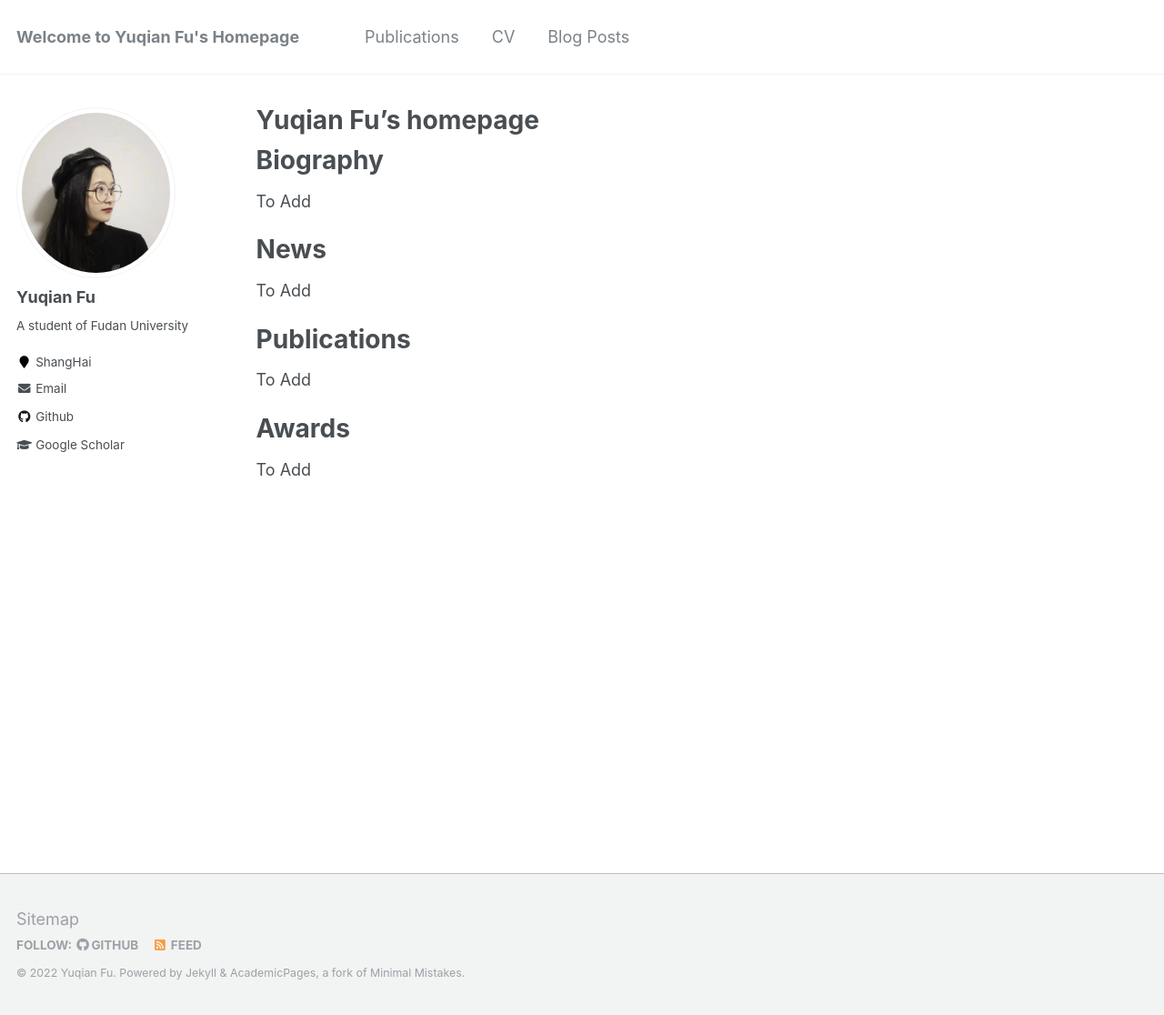
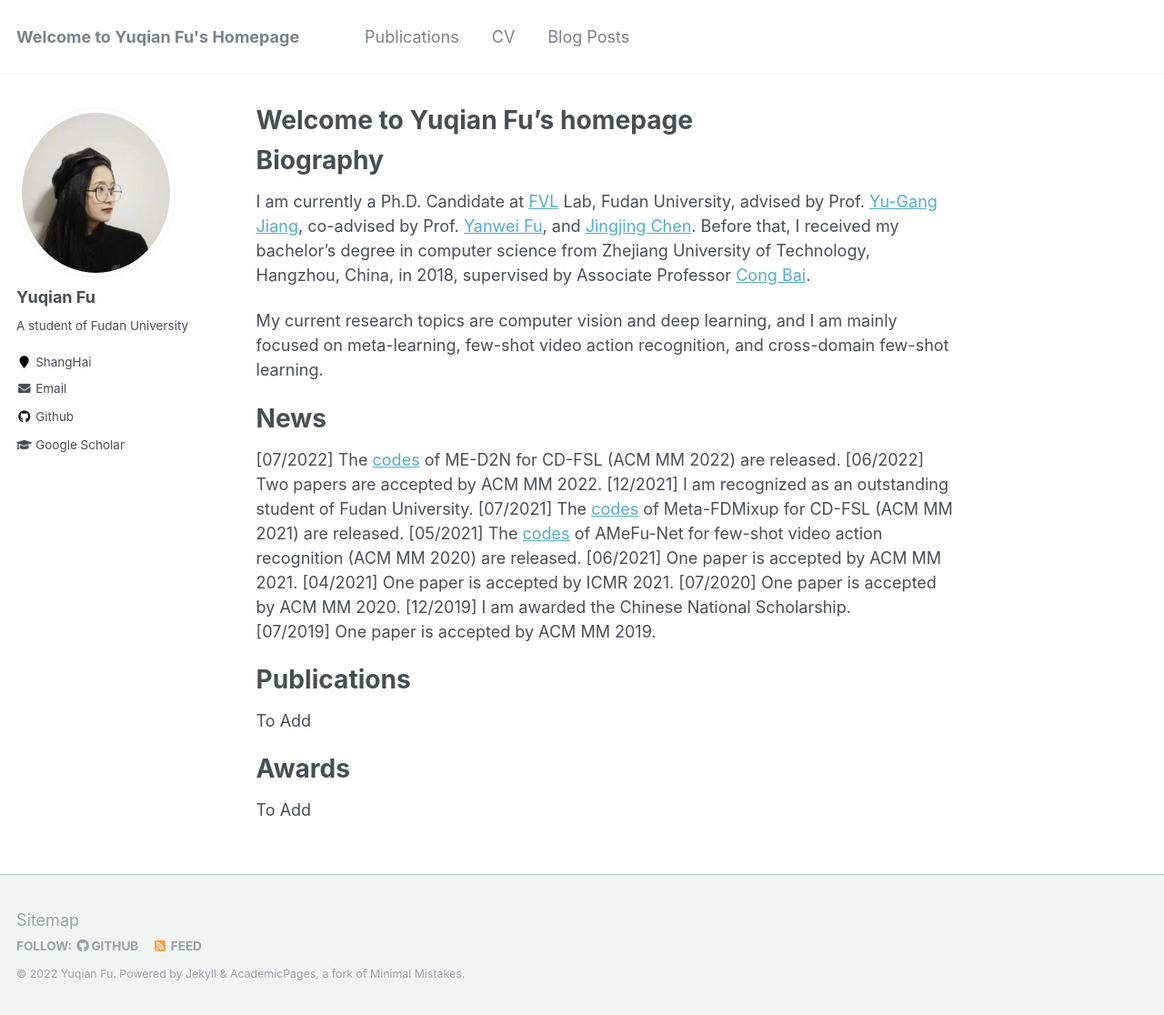
Before and after one commit to lovelyqian/lovelyqian.github.io, a Jekyll site: the page built from _pages/about.md, in a window 1280 px wide and 1116 px high. Shown: the whole window at 91% size. Built offline with Jekyll 4.4.1, drawn with Linux system fonts in a browser that asks for light colours.

Commit message:
about me

```diff
--- a/_pages/about.md
+++ b/_pages/about.md
@@ -1,6 +1,6 @@
 ---
 permalink: /
-title: "Yuqian Fu's homepage"
+title: "Welcome to Yuqian Fu's homepage"
 excerpt: "About me"
 author_profile: true
 redirect_from:
@@ -10,12 +10,25 @@ redirect_from:
 
 Biography
 ======
-To Add
+I am currently a Ph.D. Candidate at <a href="https://fvl.fudan.edu.cn">FVL</a> Lab, Fudan University, advised by Prof. <a href="https://fvl.fudan.edu.cn/people/yugangjiang">Yu-Gang Jiang</a>, co-advised by Prof. <a href="https://yanweifu.github.io/">Yanwei Fu</a>, and <a href="http://vireo.cs.cityu.edu.hk/jingjing">Jingjing Chen</a>. Before that, I received my bachelor’s degree in computer science from Zhejiang University of Technology, Hangzhou, China, in 2018, supervised by Associate Professor <a href ="http://www.homepage.zjut.edu.cn/congbai/">Cong Bai</a>.
+
+My current research topics are computer vision and deep learning, and I am mainly focused on meta-learning, few-shot video action recognition, and cross-domain few-shot learning.
 
 
 News
 ======
-To Add
+[07/2022] The <a href ="https://github.com/lovelyqian/ME-D2N_for_CDFSL">codes</a> of ME-D2N for CD-FSL (ACM MM 2022) are released.
+[06/2022] Two papers are accepted by ACM MM 2022.
+[12/2021] I am recognized as an outstanding student of Fudan University.
+[07/2021] The <a href ="https://github.com/lovelyqian/Meta-FDMixup">codes</a> of Meta-FDMixup for CD-FSL (ACM MM 2021) are released.
+[05/2021] The <a href ="https://github.com/lovelyqian/AMeFu-Net">codes</a> of AMeFu-Net for few-shot video action recognition (ACM MM 2020) are released.
+[06/2021] One paper is accepted by ACM MM 2021.
+[04/2021] One paper is accepted by ICMR 2021.
+[07/2020] One paper is accepted by ACM MM 2020.
+[12/2019] I am awarded the Chinese National Scholarship.
+[07/2019] One paper is accepted by ACM MM 2019.
+
+
 
 
 Publications
```
